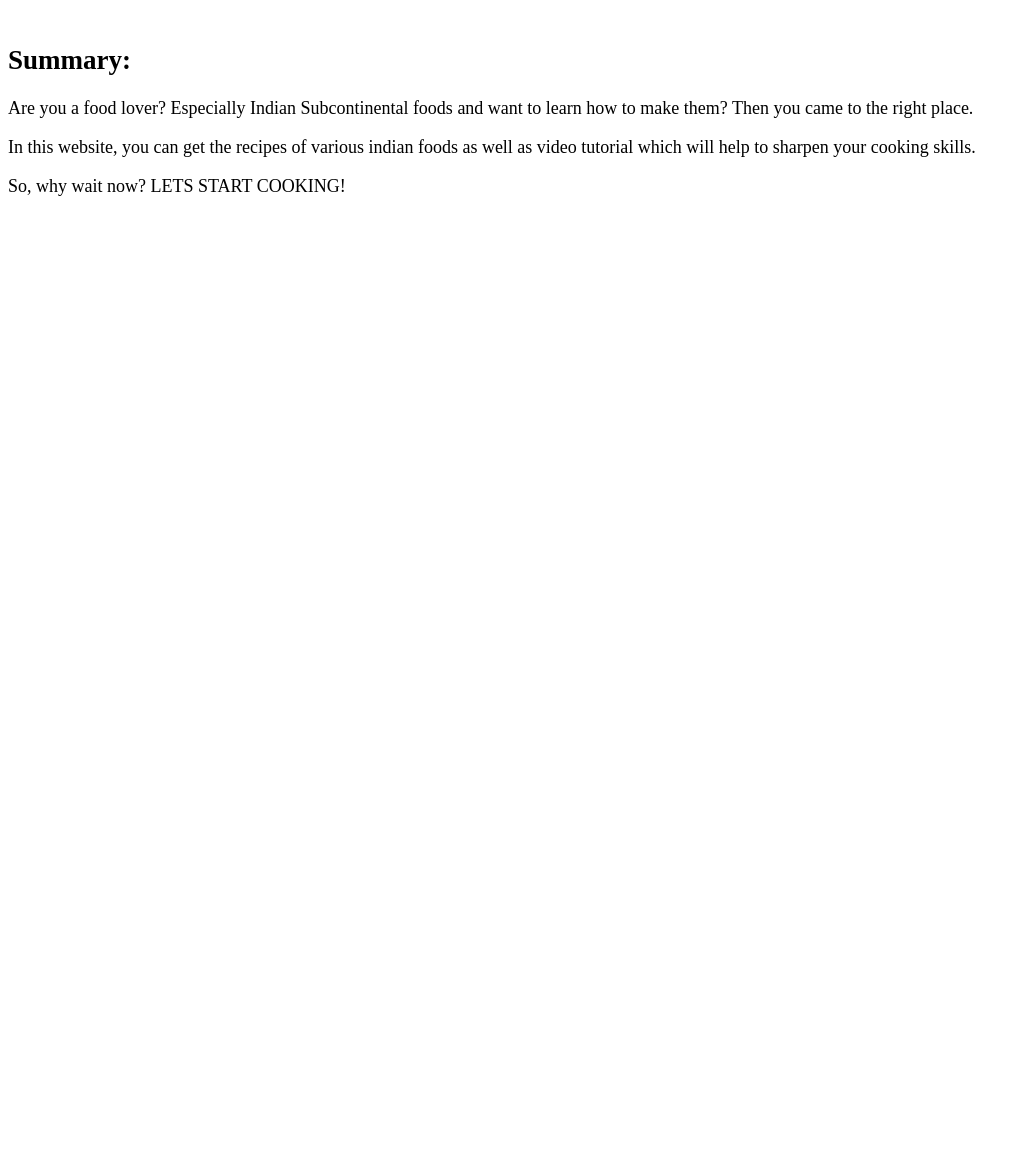
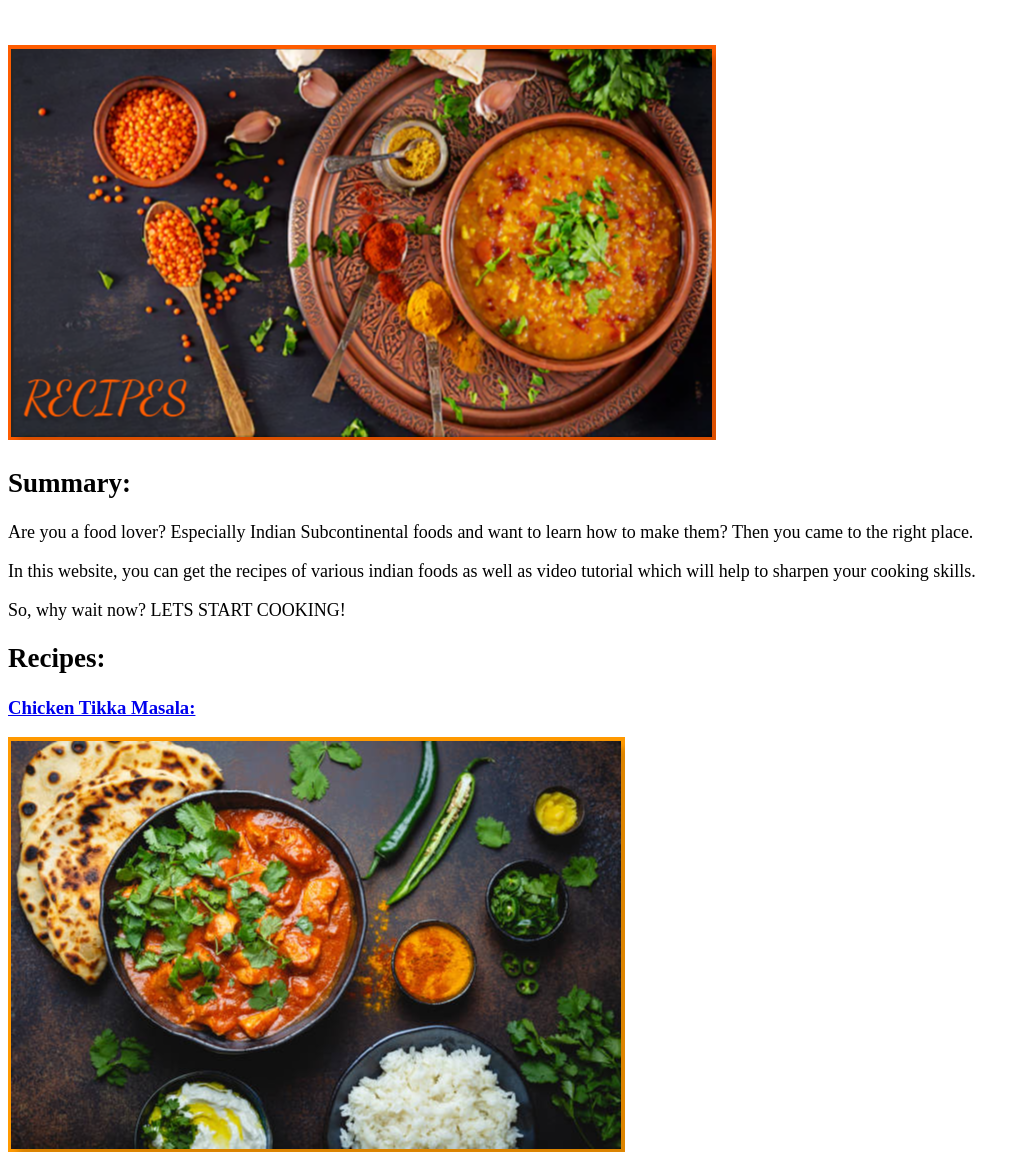
Before and after one commit to Toasted-Pineapple/odin-recipe-project, a plain HTML site: page index.html in a window 1280 px wide. Shown: the part 106-1282 px from the top of the page, without its empty margins (0-1030 px from the left). Before the commit the page ends 800 px from the top, so only its background shows below. Drawn offline with Linux system fonts and the light colour scheme.

Commit message:
Modify index.html
Attached homepage image in index.html
Linked chicken-tikka.html with index.html through both image and text

```diff
--- a/index.html
+++ b/index.html
@@ -6,6 +6,7 @@
 </head>
 <body>
     <font size= "5"><h1><p>Recipes of Indian Foods!</p></h1></font>
+    <img src="./images/Recipes.png" alt="Homepage Recipe Image">
 
     <font size="4"><p><h2>Summary:</h2></p></font>
     <font size="4">
@@ -13,5 +14,11 @@
         <p>In this website, you can get the recipes of various indian foods as well as video tutorial which will help to sharpen your cooking skills. </p>
         <p>So, why wait now? LETS START COOKING! </p>
     </font>
+
+    <font size="4"><p><h2>Recipes:</h2></p></font>
+    <h3>
+        <p><a href="./recipes/chicken-tikka.html"> Chicken Tikka Masala:</a></p>
+        <p><a href="./recipes/chicken-tikka.html"> <img src="./images/chicken-tikka.jpg" alt="Chicken Tikka Masala Image"></a></p>
+    </h3>
 </body>
 </html>
```
